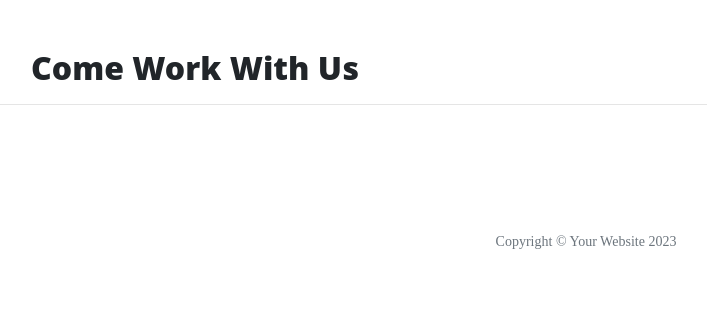
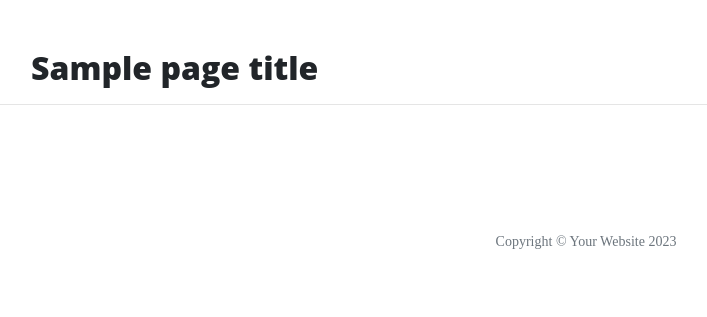
Before and after one commit to atchutchi/thorin-and-company, a Flask app: template templates/careers.html in a window 1280 px wide. Shown: the part 629-946 px from the top of the page, without its empty margins (54-761 px from the left). Run offline with Flask 3, Linux system fonts and the light colour scheme; the template is opened without the code that fills it: most values are stand-ins (such as "Sample title", 1, 10 or a date in 2020); parts of the project's set-up code (start-up, migrations or seed data) failed here and were passed over; some libraries are stand-ins or nearby versions.

Commit message:
Passing Data From A View To A Template

```diff
--- a/templates/about.html
+++ b/templates/about.html
@@ -1,6 +1,6 @@
 {% extends "base.html" %}
 {% block content %}
-    <h2>About Page</h2>
+    <h2>{{ page_title }}</h2>
     <p>
         The formation of the group grew out of a meeting Gandalf had with Thorin in Bree which kindled Thorin's interest in
 		recapturing his long lost family inheritance. (Thorin's grandfather had been the king of the Lonely Mountain when
--- a/templates/careers.html
+++ b/templates/careers.html
@@ -1,4 +1,4 @@
 {% extends "base.html" %}
 {% block content %}
-    <h2>Come Work With Us</h2>
+    <h2>{{ page_title }}</h2>
 {% endblock %}
--- a/templates/contact.html
+++ b/templates/contact.html
@@ -1,4 +1,4 @@
 {% extends "base.html" %}
 {% block content %}
-    <h2>Contact Us</h2>
+    <h2>{{ page_title }}</h2>
 {% endblock %}
```
